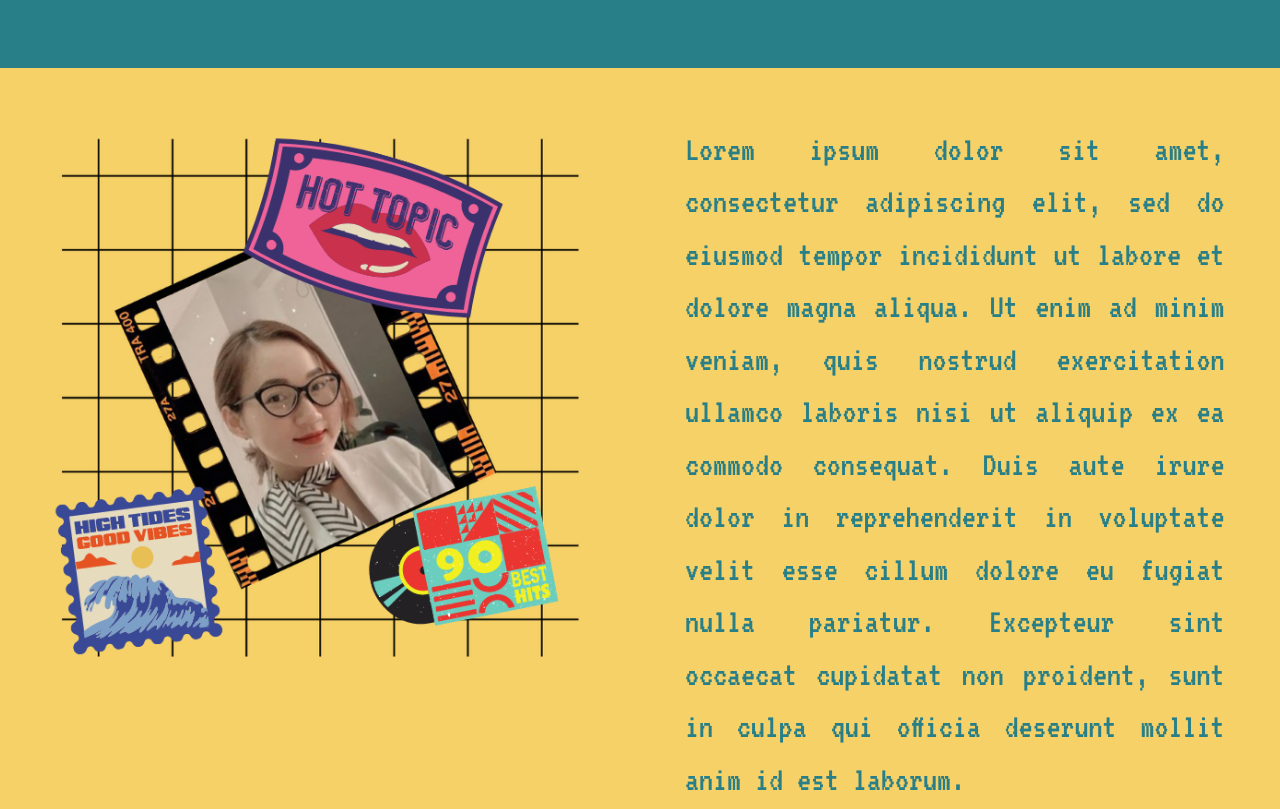
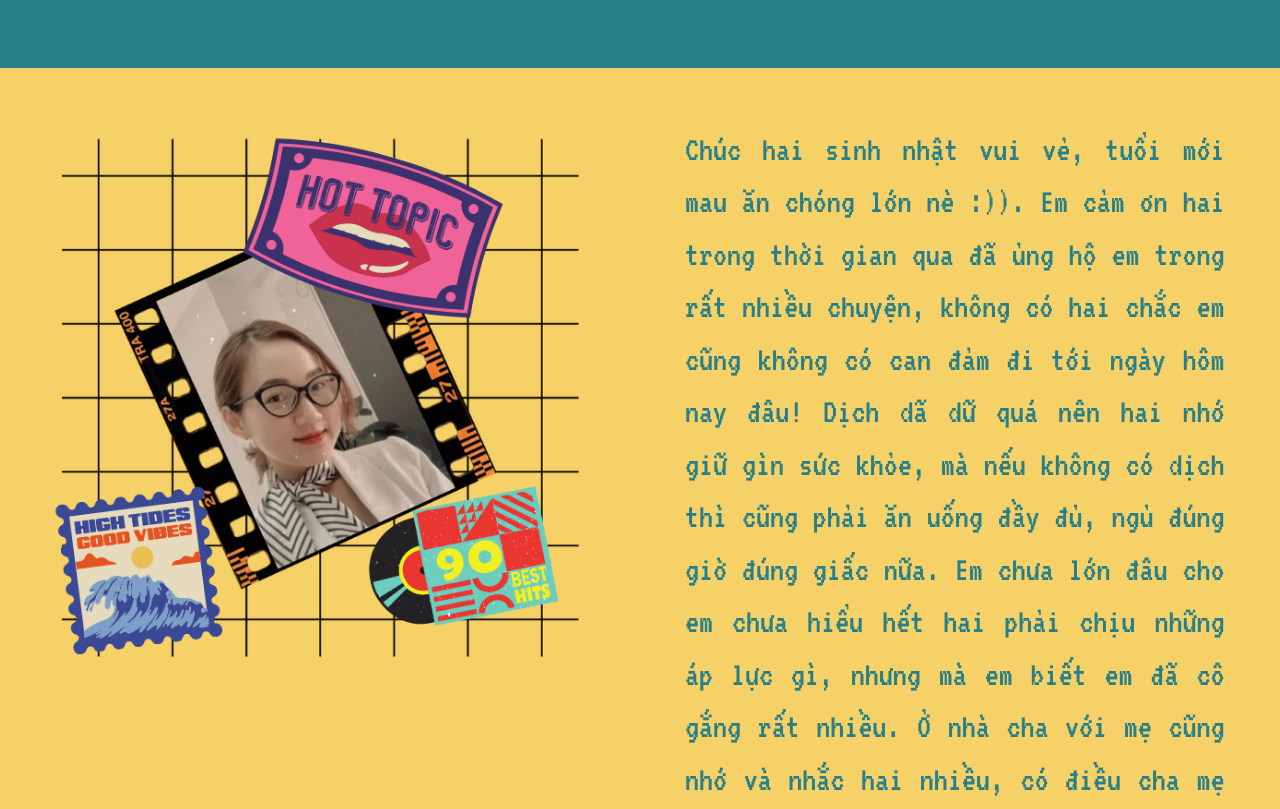
Before and after one commit to Khanh50/HappyBirthday, a plain HTML site: page index.html in a window 1280 px wide. Shown: the part 460-1269 px from the top of the page. Drawn offline with nearby package versions, Linux system fonts and the light colour scheme; a web font is replaced by a local one.

Commit message:
final change

```diff
--- a/index.html
+++ b/index.html
@@ -26,10 +26,11 @@
                             <img class="main-img" src="image/pic1.png">
                         </div>
                         <div class="col-lg-6 ">
-                            <p class="wishes">Lorem ipsum dolor sit amet, consectetur adipiscing elit, sed do eiusmod tempor incididunt ut labore et dolore magna
-                                aliqua. Ut enim ad minim veniam, quis nostrud exercitation ullamco laboris nisi ut aliquip ex ea commodo consequat.
-                                Duis aute irure dolor in reprehenderit in voluptate velit esse cillum dolore eu fugiat nulla pariatur. Excepteur
-                                sint occaecat cupidatat non proident, sunt in culpa qui officia deserunt mollit anim id est laborum.</p>
+                            <p class="wishes">Chúc hai sinh nhật vui vẻ, tuổi mới mau ăn chóng lớn nè :)). Em cảm ơn hai trong thời gian qua đã ủng hộ em trong rất
+                                nhiều chuyện, không có hai chắc em cũng không có can đảm đi tới ngày hôm nay đâu! Dịch dã dữ quá nên hai nhớ giữ gìn sức
+                                khỏe, mà nếu không có dịch thì cũng phải ăn uống đầy đủ, ngủ đúng giờ đúng giấc nữa. Em chưa lớn đâu cho em chưa hiểu hết hai
+                                phải chịu những áp lực gì, nhưng mà em biết em đã cô gắng rất nhiều. Ở nhà cha với mẹ cũng nhớ và nhắc hai nhiều, có
+                                điều cha mẹ không nói thôi.Hai phải mạnh mẽ lên nha hai! Dù gì thì em cũng tự hào về hai.</p>
                         </div>
                     </div>
             </div>
@@ -40,8 +41,9 @@
 
         <footer>
             <p>Make with love <i class="far fa-heart"></i></p>
-            <!-- All graphics use in this web are from Canva.com -->
-            <p>For making this web I have used features from   <a  href="https://www.canva.com/" text-decoration="none" ><img class="canva" src="image/canva_logo.jpg"></a></p>
+            <p>29/7/2021</p>
+            <!-- All graphics used in this web are from Canva.com -->
+            <p>Graphics are created by  <a  href="https://www.canva.com/" text-decoration="none" ><img class="canva" src="image/canva_logo.jpg"></a></p>
         </footer>
         <script src="https://code.jquery.com/jquery-3.5.1.slim.min.js" integrity="sha384-DfXdz2htPH0lsSSs5nCTpuj/zy4C+OGpamoFVy38MVBnE+IbbVYUew+OrCXaRkfj" crossorigin="anonymous"></script>
         <script src="https://cdn.jsdelivr.net/npm/bootstrap@4.5.3/dist/js/bootstrap.bundle.min.js" integrity="sha384-ho+j7jyWK8fNQe+A12Hb8AhRq26LrZ/JpcUGGOn+Y7RsweNrtN/tE3MoK7ZeZDyx" crossorigin="anonymous"></script>
```
